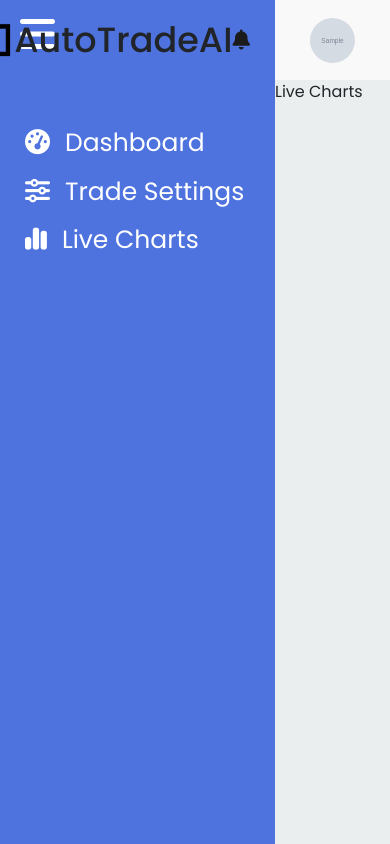
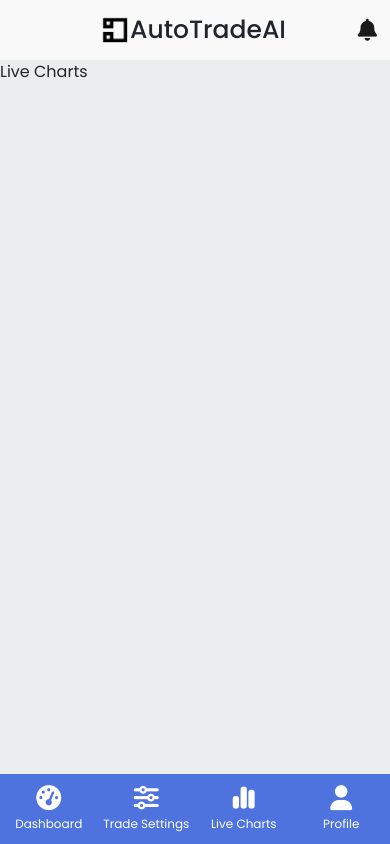
Before and after one commit to orin635/atai, a Django app: page /live_charts in a window 390 px wide. Run offline with Django 5.2, Linux system fonts and the light colour scheme; a user stored in the database is signed in; tables that the repository leaves empty hold one stand-in row (values such as "Sample post"); grey boxes marked "Sample" are stand-in pictures; some libraries are stand-ins or nearby versions; some web fonts are replaced.

Commit message:
Added mobile support and new profile html page for mobile users

```diff
--- a/atai_app/templates/base.html
+++ b/atai_app/templates/base.html
@@ -27,13 +27,18 @@
         <nav id="v-nav">
             <div id = "v-nav-burger-container"><i class="fa-solid fa-bars" id = "v-nav-burger" onclick="switchNav()"></i></div>
             <ul>
-{#                <li><img src="{% static 'assets/images/autotradeai-favicon-black.png' %}" alt="AutoTradeAI Logo"></li>#}
-{#                <li><b>AutoTradeAI</b></li>#}
                 <li><br><br></li>
                 <li class="v-nav-link"><a href="{% url 'dashboard' %}"><i class="fa-solid fa-gauge-high"></i><span class="v-nav-link-span">Dashboard</span></a></li>
                 <li class="v-nav-link"><a href="{% url 'trade_settings' %}"><i class="fa-solid fa-sliders"></i><span class="v-nav-link-span">Trade Settings</span></a></li>
                 <li class="v-nav-link"><a href="{% url 'live_charts' %}"><i class="fa-solid fa-chart-simple"></i><span class="v-nav-link-span">Live Charts</span></a></li>
             </ul>
+        </nav>
+
+        <nav id = "mobile-nav">
+            <a class="mobile-nav-button-container" href="{% url 'dashboard' %}"><i class="fa-solid fa-gauge-high"></i><span>Dashboard</span></a>
+            <a class="mobile-nav-button-container" href="{% url 'trade_settings' %}"><i class="fa-solid fa-sliders"></i><span>Trade Settings</span></a>
+            <a class="mobile-nav-button-container" href="{% url 'live_charts' %}"><i class="fa-solid fa-chart-simple"></i><span>Live Charts</span></a>
+            <a class="mobile-nav-button-container" href="{% url 'profile' %}"><i class="fa-solid fa-user"></i><span>Profile</span></a>
         </nav>
 
         <nav id="h-nav">
@@ -45,7 +50,7 @@
                 </ul>
             </div>
             <div id = "h-nav-username">{{ user.first_name }} {{ user.last_name }}</div>
-            <a href=""><img src="{{ profile.profile_picture.url }}" alt="profile picture" class="rounded-circle" id = "h-nav-pfp"></a>
+            <a href=""><img src="{{ profile.profile_picture.url }}" alt="profile picture" class="rounded-circle h-nav-pfp" id = "h-nav-pfp"></a>
             <div id="pfp-dropdown">
                 <ul>
                     <li><div onclick="revealProfile()">Profile</div></li>
@@ -83,7 +88,7 @@
                 <li>UserName : {{ user.username }}</li>
                 <li>Email : {{ user.email }}</li>
                 <li>Age : {{ profile.age }}</li>
-                <li>Profile Picture : <img src="{{ profile.profile_picture.url }}" alt="profile picture" class="rounded-circle" id = "h-nav-pfp"></li>
+                <li>Profile Picture : <img src="{{ profile.profile_picture.url }}" alt="profile picture" class="rounded-circle h-nav-pfp"></li>
             </ul>
         </div>
 
--- a/atai_app/templates/dashboard.html
+++ b/atai_app/templates/dashboard.html
@@ -7,4 +7,7 @@
     {% else %}
         Please go to settings and connect your coinbase account
     {% endif %}
+    <p>Content</p><br><p>Content</p><br><p>Content</p><br><p>Content</p><br><p>Content</p><br><p>Content</p><br><p>Content</p><br>
+    <p>Content</p><br><p>Content</p><br><p>Content</p><br><p>Content</p><br><p>Content</p><br><p>Content</p><br><p>Content</p><br>
+    <p>Content</p><br><p>Content</p><br><p>Content</p><br><p>Content</p><br><p>Content</p><br><p>Content</p><br><p>Content</p><br>
 {% endblock %}
--- a/atai_app/views.py
+++ b/atai_app/views.py
@@ -121,6 +121,10 @@
     return render(request, 'livecharts.html')
 
 
+def profile(request):
+    return render(request, 'profile.html')
+
+
 def error_redirect(request):
     return render(request, 'error.html')
 
--- a/atai_project/urls.py
+++ b/atai_project/urls.py
@@ -18,7 +18,7 @@
 from django.urls import path, include
 from django.contrib.auth import views as auth_views
 from django.views.generic import TemplateView
-from atai_app.views import logout_user, register, dashboard, trade_settings, live_charts, error_redirect, coinbase_login, coinbase_callback
+from atai_app.views import logout_user, register, dashboard, trade_settings, live_charts, error_redirect, coinbase_login, coinbase_callback, profile
 from django.conf.urls.static import static
 from django.conf import settings
 
@@ -31,6 +31,7 @@
     path("register/", register, name="register"),
     path("trade_settings", trade_settings, name="trade_settings"),
     path("live_charts", live_charts, name="live_charts"),
+    path("profile", profile, name="profile"),
     path('error_redirect', error_redirect, name='error_redirect'),
     path('coinbase/login/', coinbase_login, name='coinbase_login'),
     path('coinbase/callback/', coinbase_callback, name='coinbase_callback'),
--- a/static/assets/css/base.css
+++ b/static/assets/css/base.css
@@ -52,6 +52,8 @@
     white-space: nowrap; /* Prevent text from wrapping */
     overflow: hidden; /* Hide any overflowing text */
     text-overflow: clip;
+    position: fixed;
+    z-index: 1000;
 }
 
 #v-nav ul {
@@ -127,7 +129,11 @@
     align-items: center;
     justify-content: flex-end;
     font-size: 17px;
+    position: fixed;
+    width: 100%;
+    z-index: 999;
 }
+
 #h-nav a {
     width: 45px;
     margin-right: 35px;
@@ -152,7 +158,7 @@
     padding-right: 10px;
 }
 
-#h-nav-pfp {
+.h-nav-pfp {
     margin-right: 35px;
     width: 45px;
     height: 45px;
@@ -200,6 +206,9 @@
 
 #main-content-container {
     background-color: #EBEEEE;
+    padding-top: 80px;
+    padding-left: 275px;
+    transition: padding-left 0.5s ease;
 }
 
 
@@ -263,3 +272,104 @@
     padding-top: 15px;
     padding-right: 30px;
  }
+
+#mobile-nav {
+    display: none;
+}
+
+
+@media screen and (max-width: 868px) {
+    #v-nav, #h-nav-username, #h-nav-pfp{
+        display: none;
+    }
+
+    #h-nav {
+        height: 60px;
+    }
+
+    #nav-logo{
+        padding-left: 100px;
+        font-size: 25px;
+    }
+
+    #nav-logo img{
+        height: 30px;
+    }
+
+    #h-nav-notification {
+        order: 3;
+    }
+
+    #h-nav-notification {
+    padding-right: 13px;
+        font-size: 22px;
+    }
+
+    #notification-dropdown {
+        inset: 0 10px auto auto;
+        transform: translate(0px, 60px);
+    }
+
+    #mobile-nav {
+        position: fixed;
+        bottom: 0;
+        height: 70px;
+        display: flex;
+        align-items: center;
+        justify-content: space-evenly;
+        font-size: 17px;
+        left: 0;
+        width: 100%;
+        background-color: #4e73df;
+        z-index: 1000;
+        overflow-x: auto;
+        overflow-y: hidden;
+    }
+
+    #mobile-nav i{
+        font-size: 25px;
+        color: #FFFFFF;
+    }
+
+    .mobile-nav-button-container {
+        flex-direction: column;
+        justify-content: center;
+        align-items: center;
+        text-align: center;
+        width: 100px;
+        margin-left: auto;
+        margin-right: auto;
+    }
+
+    .mobile-nav-button-container span {
+        font-size: 12px;
+        color: #FFFFFF;
+        display: block;
+        margin: auto;
+        text-align: center;
+    }
+
+    #main-content-container {
+        padding: 60px 0 70px;
+    }
+
+    .popup {
+        width: 90%;
+        top: 50%;
+    }
+
+    .popup span {
+        font-size: 35px;
+        padding-left: 20px;
+        padding-right: 500px;
+    }
+
+    .popup ul {
+        padding-top: 15px;
+     }
+
+    .popup li {
+        font-size: 15px;
+        padding-top: 8px;
+    }
+}
--- a/static/assets/js/base.js
+++ b/static/assets/js/base.js
@@ -63,6 +63,7 @@
     const vNavBurger = document.getElementById('v-nav-burger');
     const vNavLinks = document.getElementsByClassName('v-nav-link-span')
     const vNavBar = document.getElementById('v-nav')
+    const mainContent = document.getElementById('main-content-container')
 
     console.log(vNavLinks)
     // Toggle the rotation
@@ -72,12 +73,14 @@
     if (rotated) { //aka collapsed
         vNavBurger.style.transform = 'rotate(90deg)';
         vNavBar.style.width = '80px'
+        mainContent.style.paddingLeft = '80px'
         for (let i = 0; i < vNavLinks.length; i++) {
             vNavLinks[i].style.display = 'none';
         }
     } else { //Aka NOT collapsed
         vNavBurger.style.transform = 'rotate(0deg)';
         vNavBar.style.width = '275px'
+        mainContent.style.paddingLeft = '275px'
         for (let i = 0; i < vNavLinks.length; i++) {
             vNavLinks[i].style.display = '';
         }
```
Also changed, not shown: atai_app/templates/profile.html (added, +31 -0 lines), static/assets/css/profile.css (added, +13 -0 lines).
